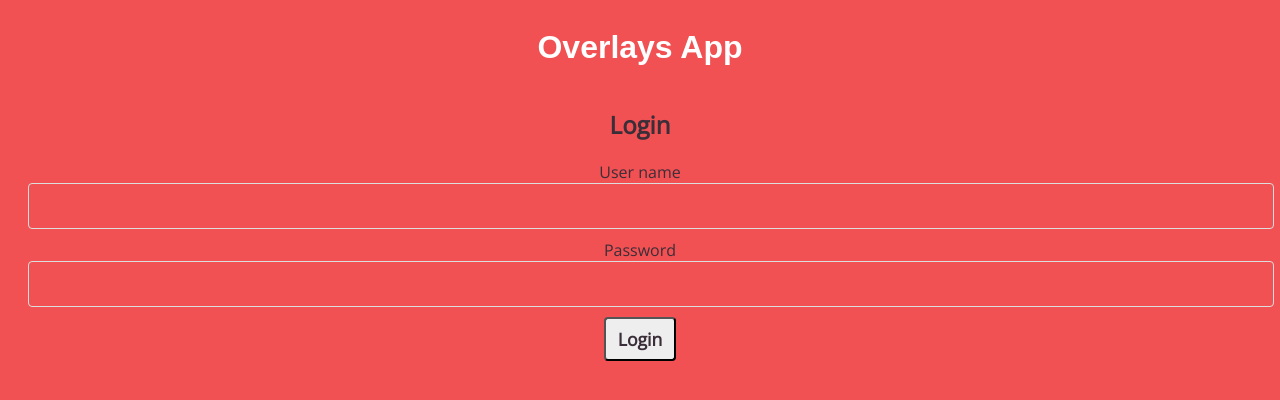
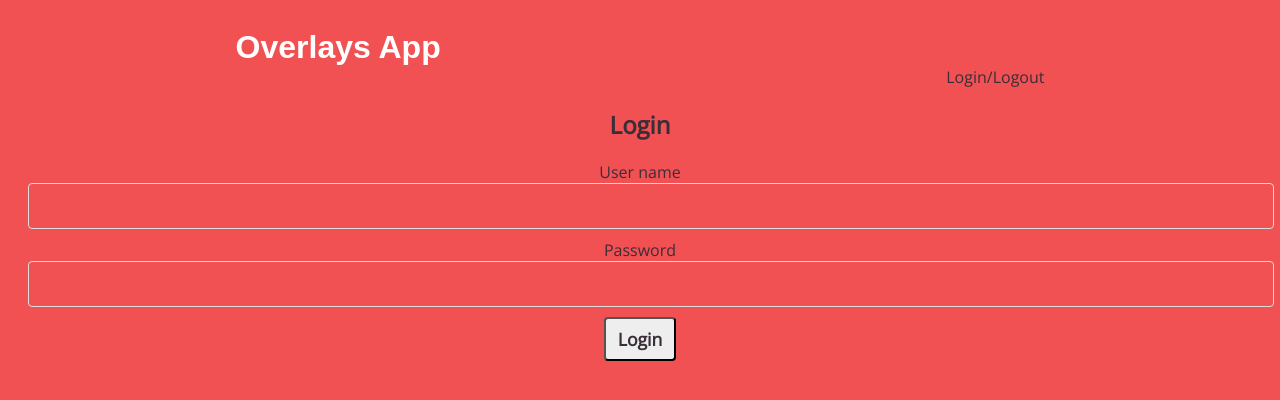
Before and after one commit to kraigwilliams/overlays-app, a React (Create React App) app: page /login in a window 1280 px wide. Shown: the top 400 px of the page. Built offline with nearby package versions, Linux system fonts and the light colour scheme; a web font is replaced by a local one.

Commit message:
Login/Logout

```diff
--- a/src/Components/Header/Header.js
+++ b/src/Components/Header/Header.js
@@ -1,14 +1,14 @@
 import React from 'react';
 import {Link} from 'react-router-dom';
  import './header.css'
-//import Nav from '../Nav/Nav'
+import Nav from '../Nav/Nav'
 
 
 function Header(){
 return(
     <header>
     <Link to= "/"><h1 id="header">Overlays App</h1></Link>
-    {/* <span id ="nav"><Nav /></span> */}
+     <span id ="nav"><Nav /></span>
     </header>
 )
 
--- a/src/Components/Nav/Nav.js
+++ b/src/Components/Nav/Nav.js
@@ -13,8 +13,8 @@ componentDidMount(){
     render(){
         return(
             <>
-            <Link to="/logout">Logout</Link>
-            <nav><span>Logged in as User Name</span></nav>
+            <Link to="/logout">Login/Logout</Link>
+            {/* <nav><span>Logged in as User Name</span></nav> */}
             </>
 
 
```
